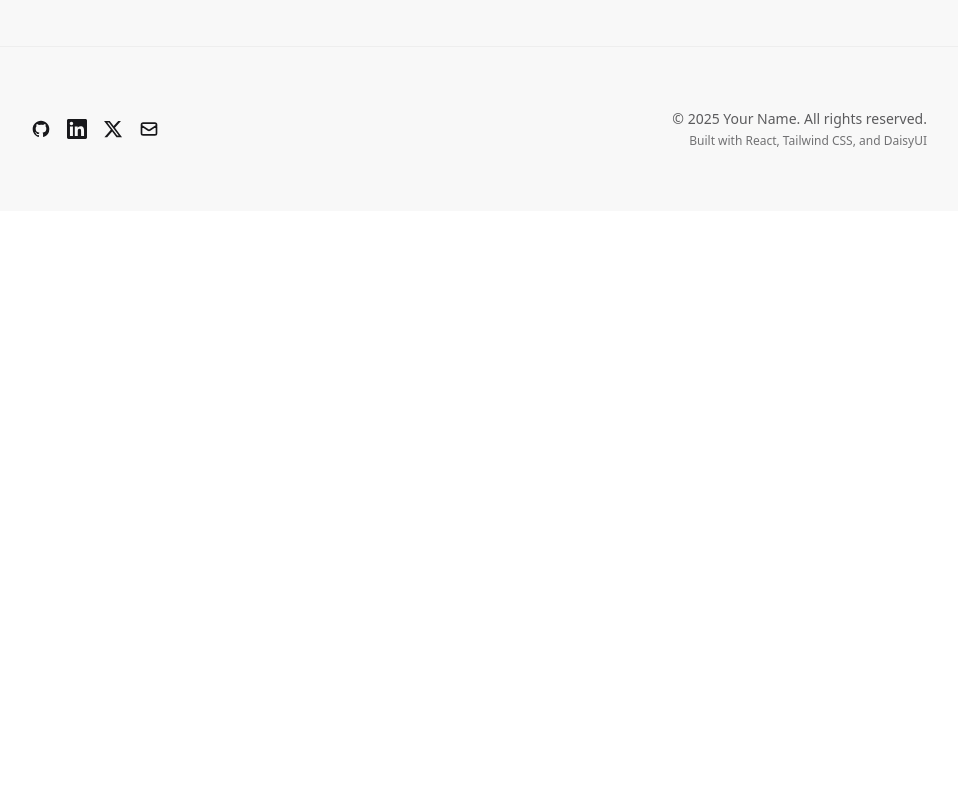
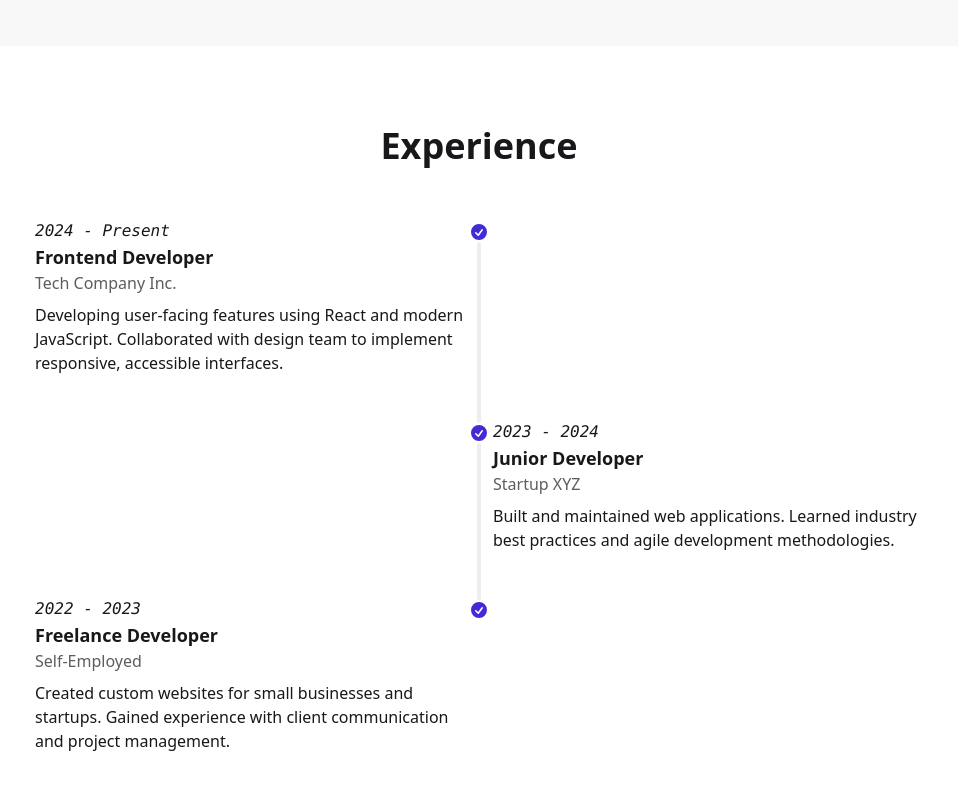
Before and after one commit to Kenta-Asakura/portfolio-v2, a React (Vite) app: page / in a window 1280 px wide. Shown: the part 2000-2800 px from the top of the page, without its empty margins (321-1279 px from the left). Before the commit the page ends 2211 px from the top, so only its background shows below. Built offline with nearby package versions, Linux system fonts and the light colour scheme.

Commit message:
Experience Section Component (base structure) created and rendered in the main component.

```diff
--- a/src/App.jsx
+++ b/src/App.jsx
@@ -2,7 +2,7 @@ import Layout from './components/layout/Layout';
 import Hero from './components/sections/Hero';
 import About from './components/sections/About';
 import Projects from './components/sections/Projects';
-// import Experience from './components/sections/Experience';
+import Experience from './components/sections/Experience';
 // import Contact from './components/sections/Contact';
 
 function App() {
@@ -11,7 +11,7 @@ function App() {
       <Hero />
       <About />
       <Projects />
-      {/* <Experience /> */}
+      <Experience />
       {/* <Contact /> */}
     </Layout>
   );
--- /dev/null
+++ b/src/components/Sections/Experience.jsx
@@ -0,0 +1,64 @@
+// Data lives in the component file
+const experienceData = [
+  {
+    id: 1,
+    title: 'Frontend Developer',
+    company: 'Tech Company Inc.',
+    period: '2024 - Present',
+    description: 'Developing user-facing features using React and modern JavaScript. Collaborated with design team to implement responsive, accessible interfaces.',
+  },
+  {
+    id: 2,
+    title: 'Junior Developer',
+    company: 'Startup XYZ',
+    period: '2023 - 2024',
+    description: 'Built and maintained web applications. Learned industry best practices and agile development methodologies.',
+  },
+  {
+    id: 3,
+    title: 'Freelance Developer',
+    company: 'Self-Employed',
+    period: '2022 - 2023',
+    description: 'Created custom websites for small businesses and startups. Gained experience with client communication and project management.',
+  },
+];
+
+function Experience() {
+  return (
+    <section id="experience" className="py-20 bg-base-100">
+      <div className="container mx-auto px-4">
+        <h2 className="text-4xl font-bold text-center mb-12">Experience</h2>
+
+        {/* Timeline */}
+        <ul className="timeline timeline-vertical timeline-snap-icon max-md:timeline-compact max-w-4xl mx-auto">
+          {experienceData.map((job, index) => (
+            <li key={job.id}>
+              {index !== 0 && <hr />}
+              <div className="timeline-middle">
+                <svg
+                  xmlns="http://www.w3.org/2000/svg"
+                  viewBox="0 0 20 20"
+                  fill="currentColor"
+                  className="h-5 w-5 text-primary">
+                  <path
+                    fillRule="evenodd"
+                    d="M10 18a8 8 0 100-16 8 8 0 000 16zm3.857-9.809a.75.75 0 00-1.214-.882l-3.483 4.79-1.88-1.88a.75.75 0 10-1.06 1.061l2.5 2.5a.75.75 0 001.137-.089l4-5.5z"
+                    clipRule="evenodd" />
+                </svg>
+              </div>
+              <div className={`${index % 2 === 0 ? 'timeline-start' : 'timeline-end'} mb-10`}>
+                <time className="font-mono italic">{job.period}</time>
+                <div className="text-lg font-black">{job.title}</div>
+                <div className="text-base-content/70">{job.company}</div>
+                <p className="mt-2">{job.description}</p>
+              </div>
+              {index !== experienceData.length - 1 && <hr />}
+            </li>
+          ))}
+        </ul>
+      </div>
+    </section>
+  );
+}
+
+export default Experience;
```
